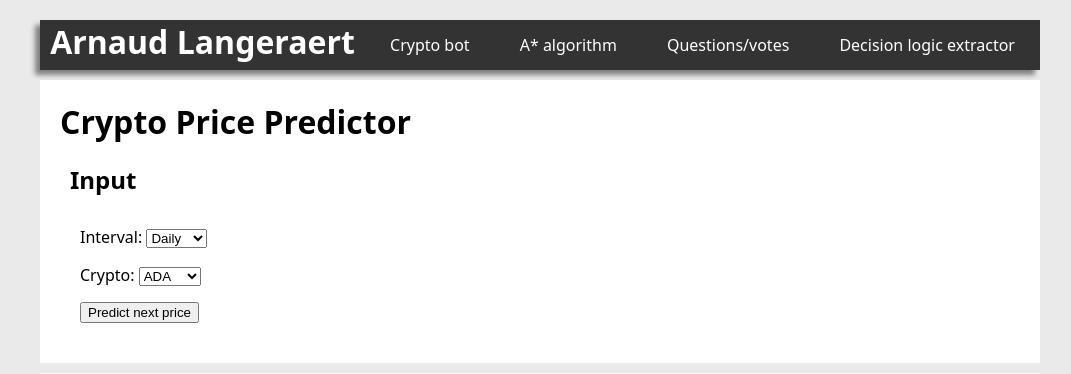
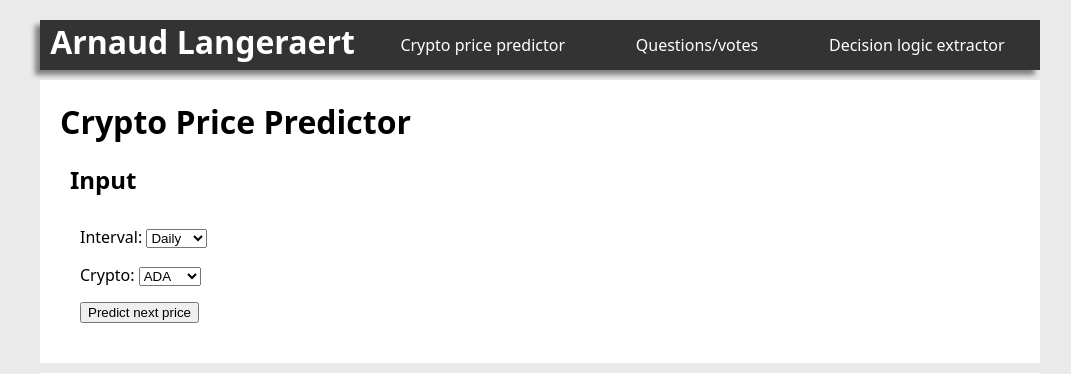
Before and after one commit to ajlanger/mysite, a Django app: page /crypto_pp in a window 1280 px wide. Shown: the top 374 px of the page, without its empty margins (100-1171 px from the left). Run offline with Django 3.2, Linux system fonts and the light colour scheme; some libraries are stand-ins or nearby versions.

Commit message:
Cleaned up and corrected base.html

```diff
--- a/templates/base.html
+++ b/templates/base.html
@@ -4,6 +4,11 @@
 <!doctype html>
 <html>
 <head>
+  <meta charset="UTF-8">
+  <meta name="viewport" content="width=device-width, initial-scale=1">
+  <!-- Javascript code -->
+  <script src="https://code.jquery.com/jquery-3.3.1.min.js"></script>
+
   <title>Arnaud Langeraert</title>
   <style>
   html {
@@ -12,8 +17,6 @@
   </style>
 
 </head>
-<meta charset="UTF-8">
-<meta name="viewport" content="width=device-width, initial-scale=1">
 <body>
 
 <div id="container">
@@ -26,16 +29,24 @@
 
     <!-- Navigation bar -->
     <div class="navbar">
-      <a href="#">Crypto bot</a>
-      <a href="#">A* algorithm</a>
+      <a href="crypto_pp">Crypto price predictor</a>
       <a href="#">Questions/votes</a>
       <a href="/dl_extractor.html">Decision logic extractor</a>
     </div>
   </div>
 
   {% block content %}
+
   replace me
-  {% endblock %}
+
+  {% endblock content %}
+
+  {% include 'js.html' %}
+  <script>
+  $(document).ready(function(){
+    {% block jquery %}{% endblock %}
+  })
+  </script>
 
   <!-- Footer -->
   <div class="footer">
```
